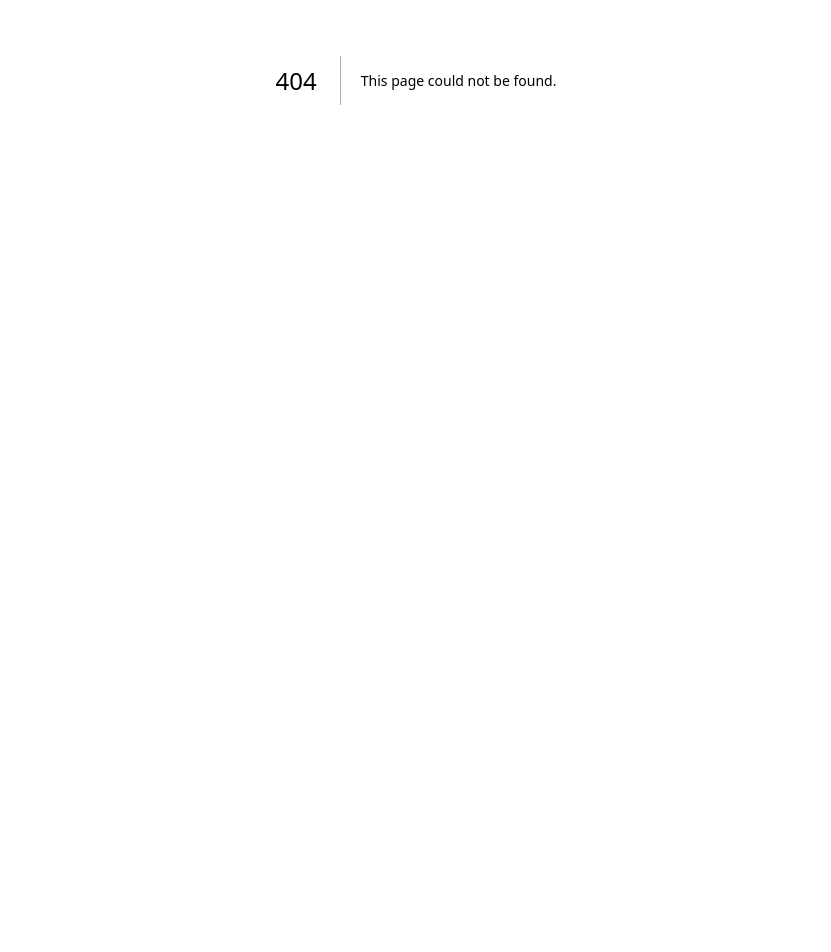
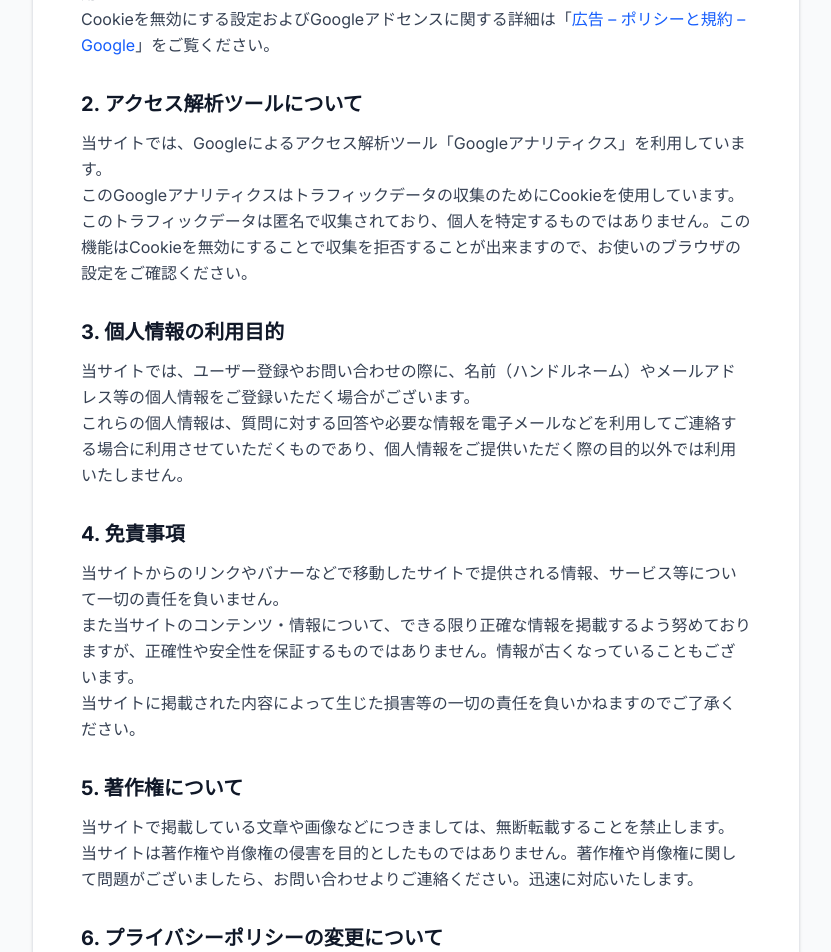
Before and after one commit to MMMmorota/CRATE, a Next.js app: page /privacy in a window 1280 px wide. Before the commit this address had no page. Shown: the part 320-1272 px from the top of the page, without its empty margins (224-1055 px from the left). Before the commit the page ends 800 px from the top, so only its background shows below. Built offline with nearby package versions, Linux system fonts and the light colour scheme.

Commit message:
プライバシーポリシーページとフッターを追加

```diff
--- a/app/layout.tsx
+++ b/app/layout.tsx
@@ -29,7 +29,25 @@ export default function RootLayout({
        { /*<GoogleAdsense pId="ca-pub-0000000000000000" /> */}
 
         <StockProvider>
-          {children}
+          {/* メインコンテンツとフッターを並べるためのラッパー */}
+          <div className="min-h-screen flex flex-col">
+            <div className="flex-1">
+              {children}
+            </div>
+
+            {/* ▼▼▼ 追加: フッター ▼▼▼ */}
+            <footer className="bg-white border-t border-gray-200 py-8 mt-auto">
+              <div className="max-w-5xl mx-auto px-4 flex flex-col md:flex-row justify-between items-center gap-4">
+                <p className="text-xs text-gray-500 font-bold">© {new Date().getFullYear()} CRATE. All rights reserved.</p>
+                <div className="flex gap-6">
+                  <a href="/privacy" className="text-xs text-gray-500 hover:text-gray-900 font-bold transition-colors">プライバシーポリシー</a>
+                  {/* お問い合わせは後で作ります */}
+                  {/* <a href="/contact" className="text-xs text-gray-500 hover:text-gray-900 font-bold transition-colors">お問い合わせ</a> */}
+                </div>
+              </div>
+            </footer>
+            {/* ▲▲▲ 追加ここまで ▲▲▲ */}
+          </div>
         </StockProvider>
       </body>
     </html>
--- /dev/null
+++ b/app/privacy/page.tsx
@@ -0,0 +1,79 @@
+import Link from 'next/link';
+
+export const metadata = {
+  title: 'プライバシーポリシー | CRATE',
+};
+
+export default function PrivacyPolicy() {
+  return (
+    <main className="min-h-screen bg-gray-50 py-12 px-4 sm:px-6 lg:px-8">
+      <div className="max-w-3xl mx-auto bg-white p-8 md:p-12 rounded-2xl shadow-sm border border-gray-200">
+        <h1 className="text-3xl font-black text-gray-900 mb-8 border-b pb-4">プライバシーポリシー</h1>
+
+        <div className="space-y-8 text-gray-700 leading-relaxed text-sm md:text-base">
+
+          <section>
+            <h2 className="text-xl font-bold text-gray-900 mb-3">1. 広告の配信について</h2>
+            <p>
+              当サイト「CRATE」は、第三者配信の広告サービス（Google AdSense等）を利用する予定、または利用しています。<br />
+              広告配信事業者は、ユーザーの興味に応じた広告を表示するためにCookie（クッキー）を使用することがあります。<br />
+              Cookieを無効にする設定およびGoogleアドセンスに関する詳細は「<a href="https://policies.google.com/technologies/ads?hl=ja" target="_blank" rel="noopener noreferrer" className="text-blue-600 hover:underline">広告 – ポリシーと規約 – Google</a>」をご覧ください。
+            </p>
+          </section>
+
+          <section>
+            <h2 className="text-xl font-bold text-gray-900 mb-3">2. アクセス解析ツールについて</h2>
+            <p>
+              当サイトでは、Googleによるアクセス解析ツール「Googleアナリティクス」を利用しています。<br />
+              このGoogleアナリティクスはトラフィックデータの収集のためにCookieを使用しています。このトラフィックデータは匿名で収集されており、個人を特定するものではありません。この機能はCookieを無効にすることで収集を拒否することが出来ますので、お使いのブラウザの設定をご確認ください。
+            </p>
+          </section>
+
+          <section>
+            <h2 className="text-xl font-bold text-gray-900 mb-3">3. 個人情報の利用目的</h2>
+            <p>
+              当サイトでは、ユーザー登録やお問い合わせの際に、名前（ハンドルネーム）やメールアドレス等の個人情報をご登録いただく場合がございます。<br />
+              これらの個人情報は、質問に対する回答や必要な情報を電子メールなどを利用してご連絡する場合に利用させていただくものであり、個人情報をご提供いただく際の目的以外では利用いたしません。
+            </p>
+          </section>
+
+          <section>
+            <h2 className="text-xl font-bold text-gray-900 mb-3">4. 免責事項</h2>
+            <p>
+              当サイトからのリンクやバナーなどで移動したサイトで提供される情報、サービス等について一切の責任を負いません。<br />
+              また当サイトのコンテンツ・情報について、できる限り正確な情報を掲載するよう努めておりますが、正確性や安全性を保証するものではありません。情報が古くなっていることもございます。<br />
+              当サイトに掲載された内容によって生じた損害等の一切の責任を負いかねますのでご了承ください。
+            </p>
+          </section>
+
+          <section>
+            <h2 className="text-xl font-bold text-gray-900 mb-3">5. 著作権について</h2>
+            <p>
+              当サイトで掲載している文章や画像などにつきましては、無断転載することを禁止します。<br />
+              当サイトは著作権や肖像権の侵害を目的としたものではありません。著作権や肖像権に関して問題がございましたら、お問い合わせよりご連絡ください。迅速に対応いたします。
+            </p>
+          </section>
+
+          <section>
+            <h2 className="text-xl font-bold text-gray-900 mb-3">6. プライバシーポリシーの変更について</h2>
+            <p>
+              当サイトは、個人情報に関して適用される日本の法令を遵守するとともに、本ポリシーの内容を適宜見直しその改善に努めます。<br />
+              修正された最新のプライバシーポリシーは常に本ページにて開示されます。
+            </p>
+          </section>
+
+          <div className="pt-8 text-right text-gray-500 text-sm">
+            <p>制定日：2026年2月19日</p>
+          </div>
+
+        </div>
+
+        <div className="mt-12 text-center border-t pt-8">
+          <Link href="/" className="text-blue-600 font-bold hover:underline">
+            ← トップページに戻る
+          </Link>
+        </div>
+      </div>
+    </main>
+  );
+}
```
